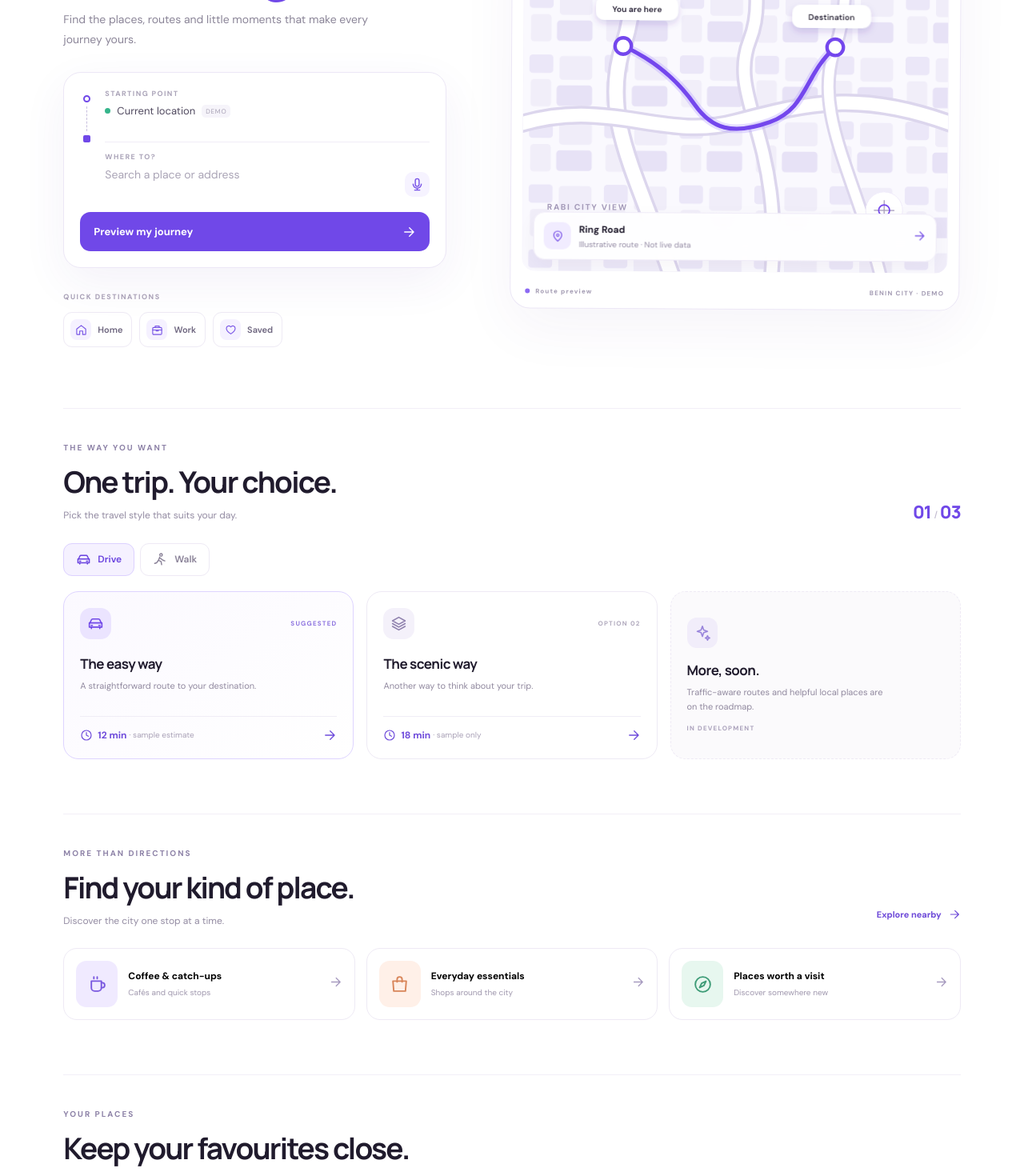
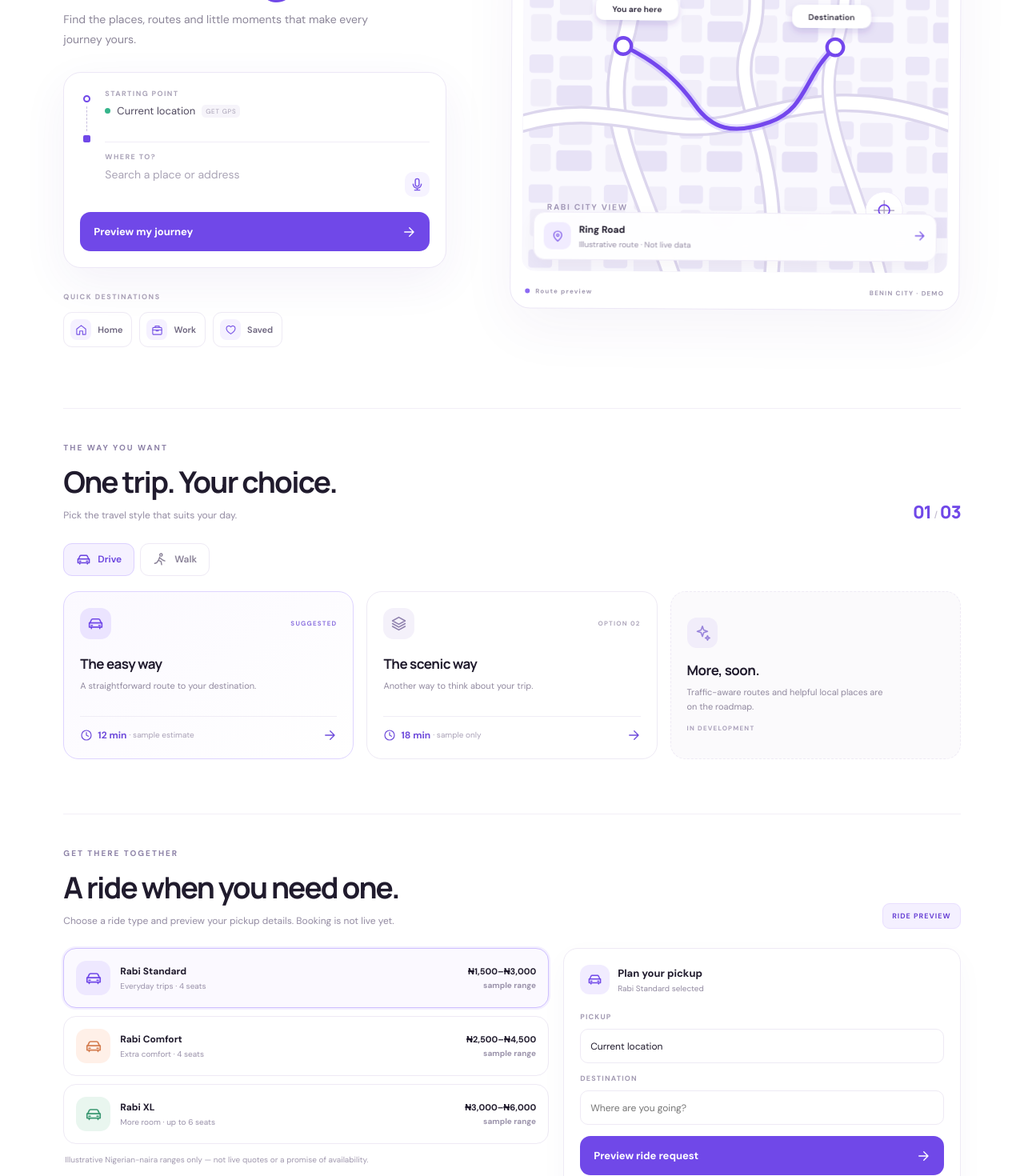
Before and after one commit to mrceogodwin/Rabi, a Next.js app: page / in a window 1280 px wide. Shown: the part 440-1910 px from the top of the page at 80% size. Built offline with nearby package versions, Linux system fonts and the light colour scheme.

Commit message:
Add browser location and ride booking preview

```diff
--- a/app/page.tsx
+++ b/app/page.tsx
@@ -1,6 +1,6 @@
 "use client";
 
-import { useMemo, useState, type ReactNode } from "react";
+import { useEffect, useMemo, useState, type ReactNode } from "react";
 
 type IconName = "pin" | "mic" | "arrow" | "car" | "walk" | "clock" | "target" | "chevron" | "spark" | "coffee" | "shopping" | "home" | "briefcase" | "compass" | "heart" | "layers";
 function Icon({ name, size = 20 }: { name: IconName; size?: number }) {
@@ -50,6 +50,50 @@ export default function Home() {
   const [notice, setNotice] = useState("");
   const [activeTab, setActiveTab] = useState("Explore");
   const [saved, setSaved] = useState<string[]>(["Ring Road"]);
+  const [savedLoaded, setSavedLoaded] = useState(false);
+  const [locationLabel, setLocationLabel] = useState("Current location");
+  const [locationStatus, setLocationStatus] = useState<"demo" | "ready" | "denied" | "unsupported">("demo");
+  const [rideType, setRideType] = useState<"standard" | "comfort" | "xl">("standard");
+  const [ridePickup, setRidePickup] = useState("Current location");
+  const [rideDestination, setRideDestination] = useState("");
+  const [rideNotice, setRideNotice] = useState("");
+  useEffect(() => {
+    try {
+      const stored = window.localStorage.getItem("rabi:saved-places");
+      if (stored) {
+        const parsed: unknown = JSON.parse(stored);
+        if (Array.isArray(parsed) && parsed.every((item) => typeof item === "string")) setSaved(parsed);
+      }
+    } catch { /* Storage may be disabled; saved places still work for this session. */ }
+    setSavedLoaded(true);
+  }, []);
+  useEffect(() => {
+    if (!savedLoaded) return;
+    try { window.localStorage.setItem("rabi:saved-places", JSON.stringify(saved)); }
+    catch { /* Keep the in-memory state if storage is unavailable. */ }
+  }, [saved, savedLoaded]);
+  function requestLocation() {
+    if (!("geolocation" in navigator)) {
+      setLocationStatus("unsupported");
+      setNotice("This browser does not support device location. You can still enter a starting point manually.");
+      return;
+    }
+    setNotice("Requesting device location permission…");
+    navigator.geolocation.getCurrentPosition(
+      (position) => {
+        const { latitude, longitude, accuracy } = position.coords;
+        setLocationLabel(`${latitude.toFixed(5)}, ${longitude.toFixed(5)}`);
+        setLocationStatus("ready");
+        setRidePickup(`${latitude.toFixed(5)}, ${longitude.toFixed(5)}`);
+        setNotice(`Device location received (about ${Math.round(accuracy)} m accuracy). Coordinates stay in this browser; address lookup and routing are not connected.`);
+      },
+      (error) => {
+        setLocationStatus(error.code === error.PERMISSION_DENIED ? "denied" : "demo");
+        setNotice(error.code === error.PERMISSION_DENIED ? "Location permission was denied. Enter your starting point manually or enable location in browser settings." : "Could not get your location. Check device location settings and try again, or enter a starting point manually.");
+      },
+      { enableHighAccuracy: true, timeout: 12000, maximumAge: 30000 }
+    );
+  }
   const matches = useMemo(() => places.filter((place) => place.name.toLowerCase().includes(destination.toLowerCase())), [destination]);
   function choosePlace(name: string) { setDestination(name); setSelected(name); setFocused(false); setNotice(""); }
   function exploreRoute() {
@@ -58,6 +102,10 @@ export default function Home() {
     setNotice("Preview only — live maps, GPS and route calculations are not connected yet.");
   }
   function toggleSaved(name: string) { setSaved((current) => current.includes(name) ? current.filter((item) => item !== name) : [...current, name]); }
+  function previewRideRequest() {
+    if (!rideDestination.trim()) { setRideNotice("Enter where you want to go to preview a ride."); return; }
+    setRideNotice("Ride preview only. No driver has been contacted and no booking or payment was created. Driver matching, live fares and payments need a backend connection.");
+  }
 
   return <main className="app-shell">
     <header className="topbar">
@@ -74,7 +122,7 @@ export default function Home() {
         <div className="search-card">
           <div className="search-row"><div className="route-dots"><span className="origin-dot"/><span className="route-dash"/><span className="destination-dot"/></div>
             <div className="search-fields">
-              <div className="field-block"><label htmlFor="from">STARTING POINT</label><button id="from" className="location-value" onClick={() => setNotice("Live location will be available after GPS permission is integrated.")}><span className="current-dot"/> Current location <span className="location-status">DEMO</span></button></div>
+              <div className="field-block"><label htmlFor="from">STARTING POINT</label><button id="from" className="location-value" onClick={requestLocation}><span className="current-dot"/> {locationLabel} <span className="location-status">{locationStatus === "ready" ? "GPS READY" : locationStatus === "denied" ? "DENIED" : locationStatus === "unsupported" ? "UNAVAILABLE" : "GET GPS"}</span></button></div>
               <div className="field-divider"/>
               <div className="field-block destination-field"><label htmlFor="destination">WHERE TO?</label><input id="destination" value={destination} onChange={(event) => {setDestination(event.target.value);setFocused(true);setNotice("");}} onFocus={() => setFocused(true)} placeholder="Search a place or address" autoComplete="off"/><button className="mic-button" aria-label="Voice search coming soon" onClick={() => setNotice("Voice search is planned for a future version.")}><Icon name="mic" size={19}/></button></div>
             </div>
@@ -121,6 +169,26 @@ export default function Home() {
       </div>
     </section>
 
+    <section className="ride-section" id="ride">
+      <div className="section-heading"><div><span className="eyebrow">GET THERE TOGETHER</span><h2>A ride when you need one.</h2><p>Choose a ride type and preview your pickup details. Booking is not live yet.</p></div><span className="ride-badge">RIDE PREVIEW</span></div>
+      <div className="ride-layout">
+        <div className="ride-options" role="group" aria-label="Choose ride type">
+          <button className={rideType === "standard" ? "ride-option selected" : "ride-option"} onClick={() => setRideType("standard")}><span className="ride-option-icon"><Icon name="car" size={22}/></span><span className="ride-option-copy"><strong>Rabi Standard</strong><small>Everyday trips · 4 seats</small></span><span className="ride-fare">₦1,500–₦3,000<small>sample range</small></span></button>
+          <button className={rideType === "comfort" ? "ride-option selected" : "ride-option"} onClick={() => setRideType("comfort")}><span className="ride-option-icon comfort"><Icon name="car" size={22}/></span><span className="ride-option-copy"><strong>Rabi Comfort</strong><small>Extra comfort · 4 seats</small></span><span className="ride-fare">₦2,500–₦4,500<small>sample range</small></span></button>
+          <button className={rideType === "xl" ? "ride-option selected" : "ride-option"} onClick={() => setRideType("xl")}><span className="ride-option-icon xl"><Icon name="car" size={22}/></span><span className="ride-option-copy"><strong>Rabi XL</strong><small>More room · up to 6 seats</small></span><span className="ride-fare">₦3,000–₦6,000<small>sample range</small></span></button>
+          <p className="fare-disclaimer">Illustrative Nigerian-naira ranges only — not live quotes or a promise of availability.</p>
+        </div>
+        <form className="ride-request-card" onSubmit={(event) => { event.preventDefault(); previewRideRequest(); }}>
+          <div className="ride-card-heading"><span className="ride-card-mark"><Icon name="car" size={19}/></span><div><strong>Plan your pickup</strong><small>{rideType === "standard" ? "Rabi Standard" : rideType === "comfort" ? "Rabi Comfort" : "Rabi XL"} selected</small></div></div>
+          <label htmlFor="ride-pickup">PICKUP</label><input id="ride-pickup" value={ridePickup} onChange={(event) => setRidePickup(event.target.value)} required placeholder="Enter pickup point"/>
+          <label htmlFor="ride-destination">DESTINATION</label><input id="ride-destination" value={rideDestination} onChange={(event) => setRideDestination(event.target.value)} required placeholder="Where are you going?"/>
+          <button className="primary-button" type="submit"><span>Preview ride request</span><Icon name="arrow" size={18}/></button>
+          {rideNotice && <p className="notice" role="status">{rideNotice}</p>}
+          <div className="safety-note"><span>✓</span><p><strong>Safety is part of the plan.</strong> Verified drivers, trip sharing, emergency support and ride tracking must be implemented before real rides launch.</p></div>
+        </form>
+      </div>
+    </section>
+
     <section className="nearby-section" id="nearby">
       <div className="section-heading"><div><span className="eyebrow">MORE THAN DIRECTIONS</span><h2>Find your kind of place.</h2><p>Discover the city one stop at a time.</p></div><button className="text-action" onClick={() => setNotice("Nearby discovery will be powered by live place data in a future stage.")}>Explore nearby <Icon name="arrow" size={16}/></button></div>
       <div className="nearby-grid">{nearby.map((item) => <button className="nearby-card" key={item.name} onClick={() => setNotice(item.name + " discovery is planned; live business listings are not connected yet.")}><span className={"nearby-art " + item.tint}><Icon name={item.icon} size={25}/></span><span className="nearby-copy"><strong>{item.name}</strong><small>{item.kind}</small></span><span className="nearby-arrow"><Icon name="arrow" size={17}/></span></button>)}</div>
```
Also changed, not shown: app/globals.css.
